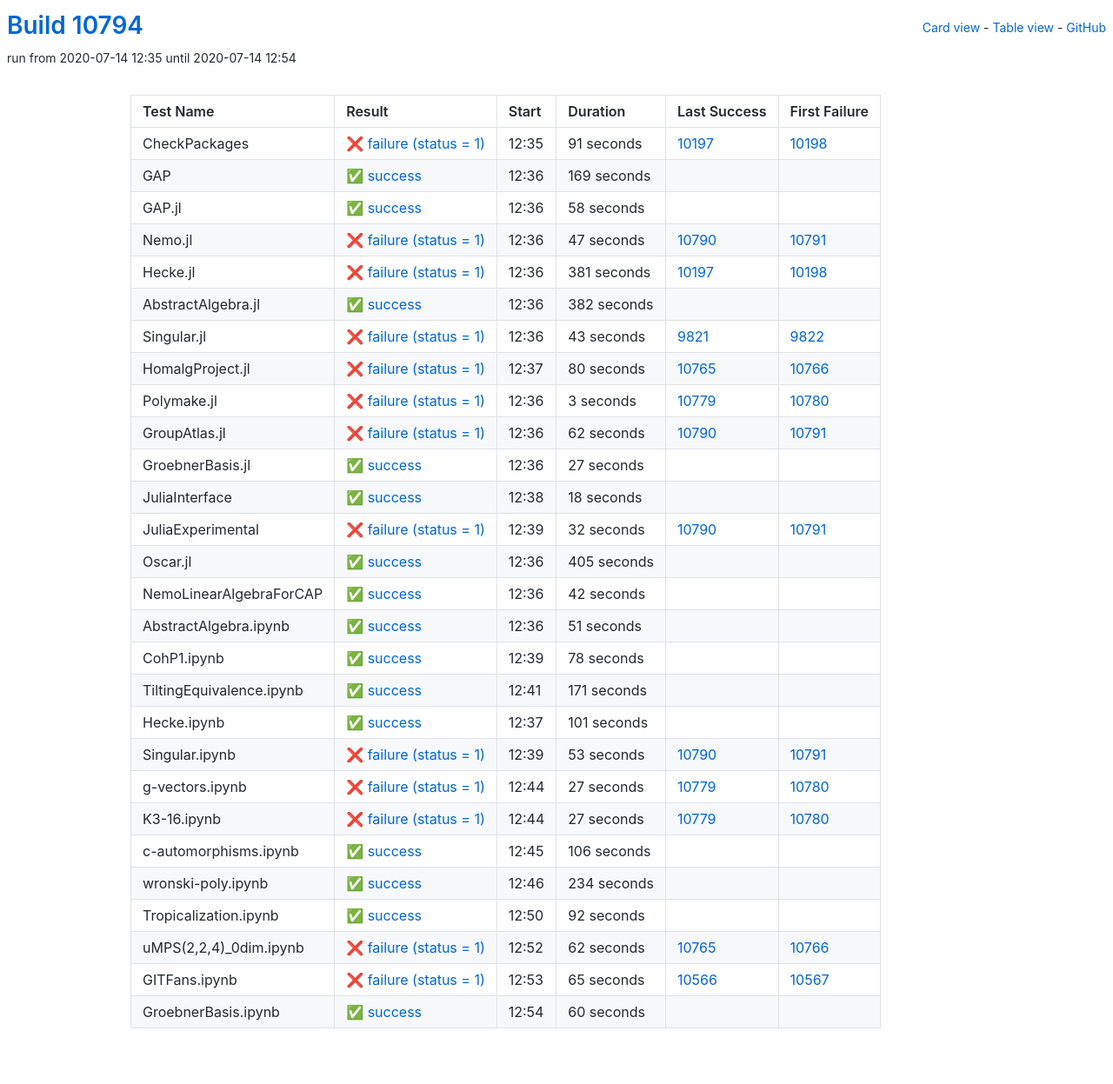
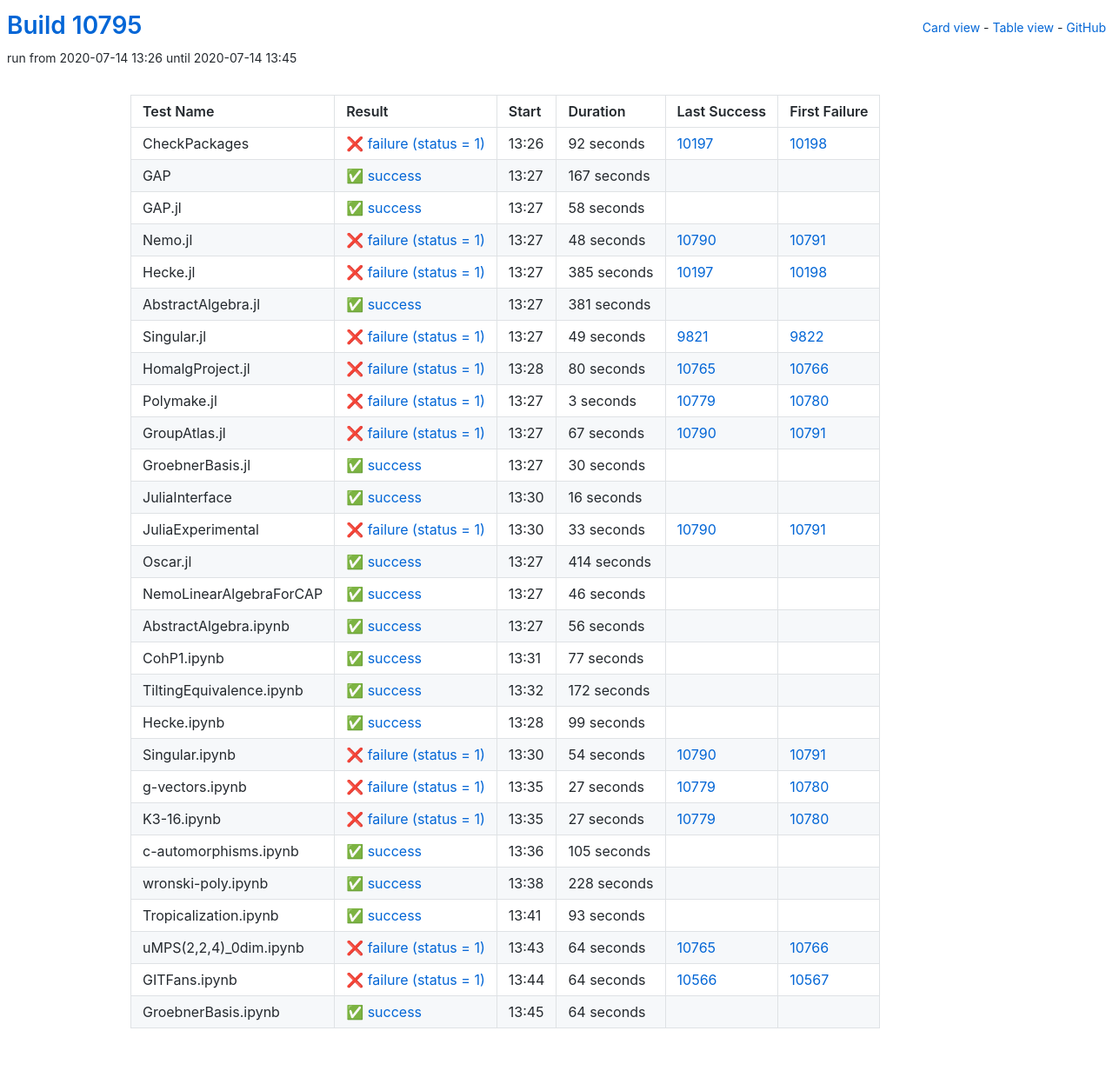
Before and after one commit to oscar-system/oscar-ci-status, a Jekyll site: the page built from table.html, in a window 1280 px wide. Shown: the whole page at 87% size. Built offline with Jekyll 4.4.1, drawn with Linux system fonts in a browser that asks for light colours.

Commit message:
Build #10795

```diff
--- a/_data/ci.yml
+++ b/_data/ci.yml
@@ -1,6 +1,6 @@
 ---
-build: 10794
-build_url: https://oscarci.mathematik.uni-kl.de/job/oscar/10794/
+build: 10795
+build_url: https://oscarci.mathematik.uni-kl.de/job/oscar/10795/
 job: oscar
 organization: oscar-system
 repo: oscar-ci-status
@@ -8,32 +8,32 @@ repourl: https://github.com/oscar-system/oscar-ci-status
 tests:
 - name: CheckPackages
   id: checkpackages
-  log: https://oscarci.mathematik.uni-kl.de/job/oscar/10794/artifact/logs/build-10794/CheckPackages.log
-  start: 2020-07-14 12:35
+  log: https://oscarci.mathematik.uni-kl.de/job/oscar/10795/artifact/logs/build-10795/CheckPackages.log
+  start: 2020-07-14 13:26
   success: false
   exitcode: 1
   status: failure
-  duration: 91
+  duration: 92
   last_success: 10197
   last_success_url: https://oscarci.mathematik.uni-kl.de/job/oscar/10197/
   first_failure: 10198
   first_failure_url: https://oscarci.mathematik.uni-kl.de/job/oscar/10198/
 - name: GAP
   id: gap
-  log: https://oscarci.mathematik.uni-kl.de/job/oscar/10794/artifact/logs/build-10794/GAP.log
-  start: 2020-07-14 12:36
+  log: https://oscarci.mathematik.uni-kl.de/job/oscar/10795/artifact/logs/build-10795/GAP.log
+  start: 2020-07-14 13:27
   success: true
   exitcode: 0
   status: success
-  duration: 169
+  duration: 167
   last_success: false
   last_success_url:
   first_failure: false
   first_failure_url:
 - name: GAP.jl
   id: gap-jl
-  log: https://oscarci.mathematik.uni-kl.de/job/oscar/10794/artifact/logs/build-10794/GAP.jl.log
-  start: 2020-07-14 12:36
+  log: https://oscarci.mathematik.uni-kl.de/job/oscar/10795/artifact/logs/build-10795/GAP.jl.log
+  start: 2020-07-14 13:27
   success: true
   exitcode: 0
   status: success
@@ -44,56 +44,56 @@ tests:
   first_failure_url:
 - name: Nemo.jl
   id: nemo-jl
-  log: https://oscarci.mathematik.uni-kl.de/job/oscar/10794/artifact/logs/build-10794/Nemo.jl.log
-  start: 2020-07-14 12:36
+  log: https://oscarci.mathematik.uni-kl.de/job/oscar/10795/artifact/logs/build-10795/Nemo.jl.log
+  start: 2020-07-14 13:27
   success: false
   exitcode: 1
   status: failure
-  duration: 47
+  duration: 48
   last_success: 10790
   last_success_url: https://oscarci.mathematik.uni-kl.de/job/oscar/10790/
   first_failure: 10791
   first_failure_url: https://oscarci.mathematik.uni-kl.de/job/oscar/10791/
 - name: Hecke.jl
   id: hecke-jl
-  log: https://oscarci.mathematik.uni-kl.de/job/oscar/10794/artifact/logs/build-10794/Hecke.jl.log
-  start: 2020-07-14 12:36
+  log: https://oscarci.mathematik.uni-kl.de/job/oscar/10795/artifact/logs/build-10795/Hecke.jl.log
+  start: 2020-07-14 13:27
   success: false
   exitcode: 1
   status: failure
-  duration: 381
+  duration: 385
   last_success: 10197
   last_success_url: https://oscarci.mathematik.uni-kl.de/job/oscar/10197/
   first_failure: 10198
   first_failure_url: https://oscarci.mathematik.uni-kl.de/job/oscar/10198/
 - name: AbstractAlgebra.jl
   id: abstractalgebra-jl
-  log: https://oscarci.mathematik.uni-kl.de/job/oscar/10794/artifact/logs/build-10794/AbstractAlgebra.jl.log
-  start: 2020-07-14 12:36
+  log: https://oscarci.mathematik.uni-kl.de/job/oscar/10795/artifact/logs/build-10795/AbstractAlgebra.jl.log
+  start: 2020-07-14 13:27
   success: true
   exitcode: 0
   status: success
-  duration: 382
+  duration: 381
   last_success: false
   last_success_url:
   first_failure: false
   first_failure_url:
 - name: Singular.jl
   id: singular-jl
-  log: https://oscarci.mathematik.uni-kl.de/job/oscar/10794/artifact/logs/build-10794/Singular.jl.log
-  start: 2020-07-14 12:36
+  log: https://oscarci.mathematik.uni-kl.de/job/oscar/10795/artifact/logs/build-10795/Singular.jl.log
+  start: 2020-07-14 13:27
   success: false
   exitcode: 1
   status: failure
-  duration: 43
+  duration: 49
   last_success: 9821
   last_success_url: https://oscarci.mathematik.uni-kl.de/job/oscar/9821/
   first_failure: 9822
   first_failure_url: https://oscarci.mathematik.uni-kl.de/job/oscar/9822/
 - name: HomalgProject.jl
   id: homalgproject-jl
-  log: https://oscarci.mathematik.uni-kl.de/job/oscar/10794/artifact/logs/build-10794/HomalgProject.jl.log
-  start: 2020-07-14 12:37
+  log: https://oscarci.mathematik.uni-kl.de/job/oscar/10795/artifact/logs/build-10795/HomalgProject.jl.log
+  start: 2020-07-14 13:28
   success: false
   exitcode: 1
   status: failure
@@ -104,8 +104,8 @@ tests:
   first_failure_url: https://oscarci.mathematik.uni-kl.de/job/oscar/10766/
 - name: Polymake.jl
   id: polymake-jl
-  log: https://oscarci.mathematik.uni-kl.de/job/oscar/10794/artifact/logs/build-10794/Polymake.jl.log
-  start: 2020-07-14 12:36
+  log: https://oscarci.mathematik.uni-kl.de/job/oscar/10795/artifact/logs/build-10795/Polymake.jl.log
+  start: 2020-07-14 13:27
   success: false
   exitcode: 1
   status: failure
@@ -116,140 +116,140 @@ tests:
   first_failure_url: https://oscarci.mathematik.uni-kl.de/job/oscar/10780/
 - name: GroupAtlas.jl
   id: groupatlas-jl
-  log: https://oscarci.mathematik.uni-kl.de/job/oscar/10794/artifact/logs/build-10794/GroupAtlas.jl.log
-  start: 2020-07-14 12:36
+  log: https://oscarci.mathematik.uni-kl.de/job/oscar/10795/artifact/logs/build-10795/GroupAtlas.jl.log
+  start: 2020-07-14 13:27
   success: false
   exitcode: 1
   status: failure
-  duration: 62
+  duration: 67
   last_success: 10790
   last_success_url: https://oscarci.mathematik.uni-kl.de/job/oscar/10790/
   first_failure: 10791
   first_failure_url: https://oscarci.mathematik.uni-kl.de/job/oscar/10791/
 - name: GroebnerBasis.jl
   id: groebnerbasis-jl
-  log: https://oscarci.mathematik.uni-kl.de/job/oscar/10794/artifact/logs/build-10794/GroebnerBasis.jl.log
-  start: 2020-07-14 12:36
+  log: https://oscarci.mathematik.uni-kl.de/job/oscar/10795/artifact/logs/build-10795/GroebnerBasis.jl.log
+  start: 2020-07-14 13:27
   success: true
   exitcode: 0
   status: success
-  duration: 27
+  duration: 30
   last_success: false
   last_success_url:
   first_failure: false
   first_failure_url:
 - name: JuliaInterface
   id: juliainterface
-  log: https://oscarci.mathematik.uni-kl.de/job/oscar/10794/artifact/logs/build-10794/JuliaInterface.log
-  start: 2020-07-14 12:38
+  log: https://oscarci.mathematik.uni-kl.de/job/oscar/10795/artifact/logs/build-10795/JuliaInterface.log
+  start: 2020-07-14 13:30
   success: true
   exitcode: 0
   status: success
-  duration: 18
+  duration: 16
   last_success: false
   last_success_url:
   first_failure: false
   first_failure_url:
 - name: JuliaExperimental
   id: juliaexperimental
-  log: https://oscarci.mathematik.uni-kl.de/job/oscar/10794/artifact/logs/build-10794/JuliaExperimental.log
-  start: 2020-07-14 12:39
+  log: https://oscarci.mathematik.uni-kl.de/job/oscar/10795/artifact/logs/build-10795/JuliaExperimental.log
+  start: 2020-07-14 13:30
   success: false
   exitcode: 1
   status: failure
-  duration: 32
+  duration: 33
   last_success: 10790
   last_success_url: https://oscarci.mathematik.uni-kl.de/job/oscar/10790/
   first_failure: 10791
   first_failure_url: https://oscarci.mathematik.uni-kl.de/job/oscar/10791/
 - name: Oscar.jl
   id: oscar-jl
-  log: https://oscarci.mathematik.uni-kl.de/job/oscar/10794/artifact/logs/build-10794/Oscar.jl.log
-  start: 2020-07-14 12:36
+  log: https://oscarci.mathematik.uni-kl.de/job/oscar/10795/artifact/logs/build-10795/Oscar.jl.log
+  start: 2020-07-14 13:27
   success: true
   exitcode: 0
   status: success
-  duration: 405
+  duration: 414
   last_success: false
   last_success_url:
   first_failure: false
   first_failure_url:
 - name: NemoLinearAlgebraForCAP
   id: nemolinearalgebraforcap
-  log: https://oscarci.mathematik.uni-kl.de/job/oscar/10794/artifact/logs/build-10794/NemoLinearAlgebraForCAP.log
-  start: 2020-07-14 12:36
+  log: https://oscarci.mathematik.uni-kl.de/job/oscar/10795/artifact/logs/build-10795/NemoLinearAlgebraForCAP.log
+  start: 2020-07-14 13:27
   success: true
   exitcode: 0
   status: success
-  duration: 42
+  duration: 46
   last_success: false
   last_success_url:
   first_failure: false
   first_failure_url:
 - name: AbstractAlgebra.ipynb
   id: abstractalgebra-ipynb
-  log: https://oscarci.mathematik.uni-kl.de/job/oscar/10794/artifact/logs/build-10794/AbstractAlgebra.ipynb.log
-  start: 2020-07-14 12:36
+  log: https://oscarci.mathematik.uni-kl.de/job/oscar/10795/artifact/logs/build-10795/AbstractAlgebra.ipynb.log
+  start: 2020-07-14 13:27
   success: true
   exitcode: 0
   status: success
-  duration: 51
+  duration: 56
   last_success: false
   last_success_url:
   first_failure: false
   first_failure_url:
 - name: CohP1.ipynb
   id: cohp1-ipynb
-  log: https://oscarci.mathematik.uni-kl.de/job/oscar/10794/artifact/logs/build-10794/CohP1.ipynb.log
-  start: 2020-07-14 12:39
+  log: https://oscarci.mathematik.uni-kl.de/job/oscar/10795/artifact/logs/build-10795/CohP1.ipynb.log
+  start: 2020-07-14 13:31
   success: true
   exitcode: 0
   status: success
-  duration: 78
+  duration: 77
   last_success: false
   last_success_url:
   first_failure: false
   first_failure_url:
 - name: TiltingEquivalence.ipynb
   id: tiltingequivalence-ipynb
-  log: https://oscarci.mathematik.uni-kl.de/job/oscar/10794/artifact/logs/build-10794/TiltingEquivalence.ipynb.log
-  start: 2020-07-14 12:41
+  log: https://oscarci.mathematik.uni-kl.de/job/oscar/10795/artifact/logs/build-10795/TiltingEquivalence.ipynb.log
+  start: 2020-07-14 13:32
   success: true
   exitcode: 0
   status: success
-  duration: 171
+  duration: 172
   last_success: false
   last_success_url:
   first_failure: false
   first_failure_url:
 - name: Hecke.ipynb
   id: hecke-ipynb
-  log: https://oscarci.mathematik.uni-kl.de/job/oscar/10794/artifact/logs/build-10794/Hecke.ipynb.log
-  start: 2020-07-14 12:37
+  log: https://oscarci.mathematik.uni-kl.de/job/oscar/10795/artifact/logs/build-10795/Hecke.ipynb.log
+  start: 2020-07-14 13:28
   success: true
   exitcode: 0
   status: success
-  duration: 101
+  duration: 99
   last_success: false
   last_success_url:
   first_failure: false
   first_failure_url:
 - name: Singular.ipynb
   id: singular-ipynb
-  log: https://oscarci.mathematik.uni-kl.de/job/oscar/10794/artifact/logs/build-10794/Singular.ipynb.log
-  start: 2020-07-14 12:39
+  log: https://oscarci.mathematik.uni-kl.de/job/oscar/10795/artifact/logs/build-10795/Singular.ipynb.log
+  start: 2020-07-14 13:30
   success: false
   exitcode: 1
   status: failure
-  duration: 53
+  duration: 54
   last_success: 10790
   last_success_url: https://oscarci.mathematik.uni-kl.de/job/oscar/10790/
   first_failure: 10791
   first_failure_url: https://oscarci.mathematik.uni-kl.de/job/oscar/10791/
 - name: g-vectors.ipynb
   id: g-vectors-ipynb
-  log: https://oscarci.mathematik.uni-kl.de/job/oscar/10794/artifact/logs/build-10794/g-vectors.ipynb.log
-  start: 2020-07-14 12:44
+  log: https://oscarci.mathematik.uni-kl.de/job/oscar/10795/artifact/logs/build-10795/g-vectors.ipynb.log
+  start: 2020-07-14 13:35
   success: false
   exitcode: 1
   status: failure
@@ -260,8 +260,8 @@ tests:
   first_failure_url: https://oscarci.mathematik.uni-kl.de/job/oscar/10780/
 - name: K3-16.ipynb
   id: k3-16-ipynb
-  log: https://oscarci.mathematik.uni-kl.de/job/oscar/10794/artifact/logs/build-10794/K3-16.ipynb.log
-  start: 2020-07-14 12:44
+  log: https://oscarci.mathematik.uni-kl.de/job/oscar/10795/artifact/logs/build-10795/K3-16.ipynb.log
+  start: 2020-07-14 13:35
   success: false
   exitcode: 1
   status: failure
@@ -272,72 +272,72 @@ tests:
   first_failure_url: https://oscarci.mathematik.uni-kl.de/job/oscar/10780/
 - name: c-automorphisms.ipynb
   id: c-automorphisms-ipynb
-  log: https://oscarci.mathematik.uni-kl.de/job/oscar/10794/artifact/logs/build-10794/c-automorphisms.ipynb.log
-  start: 2020-07-14 12:45
+  log: https://oscarci.mathematik.uni-kl.de/job/oscar/10795/artifact/logs/build-10795/c-automorphisms.ipynb.log
+  start: 2020-07-14 13:36
   success: true
   exitcode: 0
   status: success
-  duration: 106
+  duration: 105
   last_success: false
   last_success_url:
   first_failure: false
   first_failure_url:
 - name: wronski-poly.ipynb
   id: wronski-poly-ipynb
-  log: https://oscarci.mathematik.uni-kl.de/job/oscar/10794/artifact/logs/build-10794/wronski-poly.ipynb.log
-  start: 2020-07-14 12:46
+  log: https://oscarci.mathematik.uni-kl.de/job/oscar/10795/artifact/logs/build-10795/wronski-poly.ipynb.log
+  start: 2020-07-14 13:38
   success: true
   exitcode: 0
   status: success
-  duration: 234
+  duration: 228
   last_success: false
   last_success_url:
   first_failure: false
   first_failure_url:
 - name: Tropicalization.ipynb
   id: tropicalization-ipynb
-  log: https://oscarci.mathematik.uni-kl.de/job/oscar/10794/artifact/logs/build-10794/Tropicalization.ipynb.log
-  start: 2020-07-14 12:50
+  log: https://oscarci.mathematik.uni-kl.de/job/oscar/10795/artifact/logs/build-10795/Tropicalization.ipynb.log
+  start: 2020-07-14 13:41
   success: true
   exitcode: 0
   status: success
-  duration: 92
+  duration: 93
   last_success: false
   last_success_url:
   first_failure: false
   first_failure_url:
 - name: uMPS(2,2,4)_0dim.ipynb
   id: umps-2-2-4-0dim-ipynb
-  log: https://oscarci.mathematik.uni-kl.de/job/oscar/10794/artifact/logs/build-10794/uMPS-2-2-4-_0dim.ipynb.log
-  start: 2020-07-14 12:52
+  log: https://oscarci.mathematik.uni-kl.de/job/oscar/10795/artifact/logs/build-10795/uMPS-2-2-4-_0dim.ipynb.log
+  start: 2020-07-14 13:43
   success: false
   exitcode: 1
   status: failure
-  duration: 62
+  duration: 64
   last_success: 10765
   last_success_url: https://oscarci.mathematik.uni-kl.de/job/oscar/10765/
   first_failure: 10766
   first_failure_url: https://oscarci.mathematik.uni-kl.de/job/oscar/10766/
 - name: GITFans.ipynb
   id: gitfans-ipynb
-  log: https://oscarci.mathematik.uni-kl.de/job/oscar/10794/artifact/logs/build-10794/GITFans.ipynb.log
-  start: 2020-07-14 12:53
+  log: https://oscarci.mathematik.uni-kl.de/job/oscar/10795/artifact/logs/build-10795/GITFans.ipynb.log
+  start: 2020-07-14 13:44
   success: false
   exitcode: 1
   status: failure
-  duration: 65
+  duration: 64
   last_success: 10566
   last_success_url: https://oscarci.mathematik.uni-kl.de/job/oscar/10566/
   first_failure: 10567
   first_failure_url: https://oscarci.mathematik.uni-kl.de/job/oscar/10567/
 - name: GroebnerBasis.ipynb
   id: groebnerbasis-ipynb
-  log: https://oscarci.mathematik.uni-kl.de/job/oscar/10794/artifact/logs/build-10794/GroebnerBasis.ipynb.log
-  start: 2020-07-14 12:54
+  log: https://oscarci.mathematik.uni-kl.de/job/oscar/10795/artifact/logs/build-10795/GroebnerBasis.ipynb.log
+  start: 2020-07-14 13:45
   success: true
   exitcode: 0
   status: success
-  duration: 60
+  duration: 64
   last_success: false
   last_success_url:
   first_failure: false
```
Also changed, not shown: README.md.
